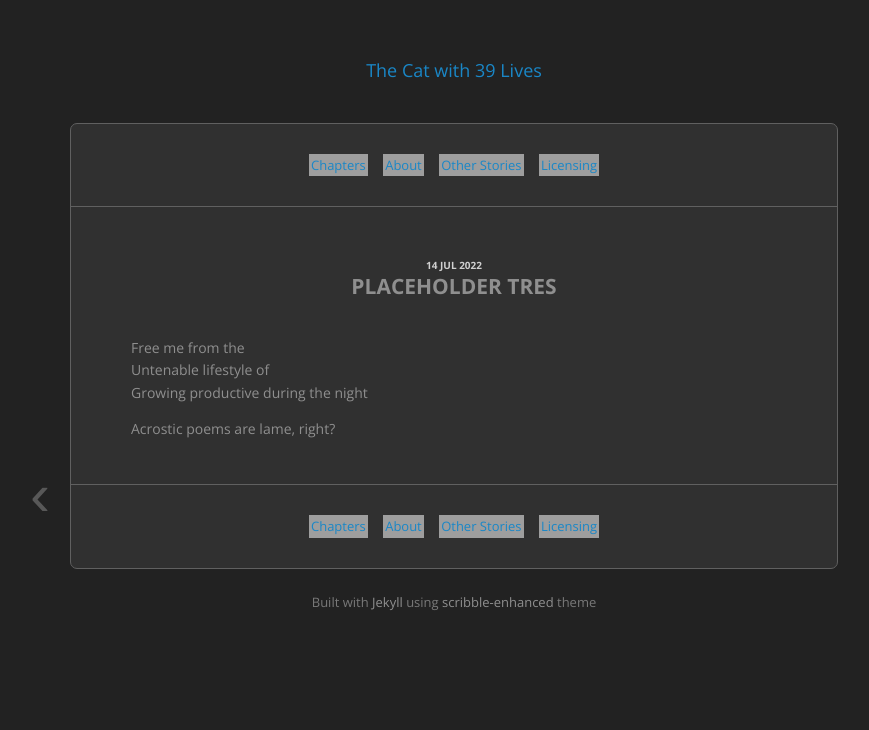
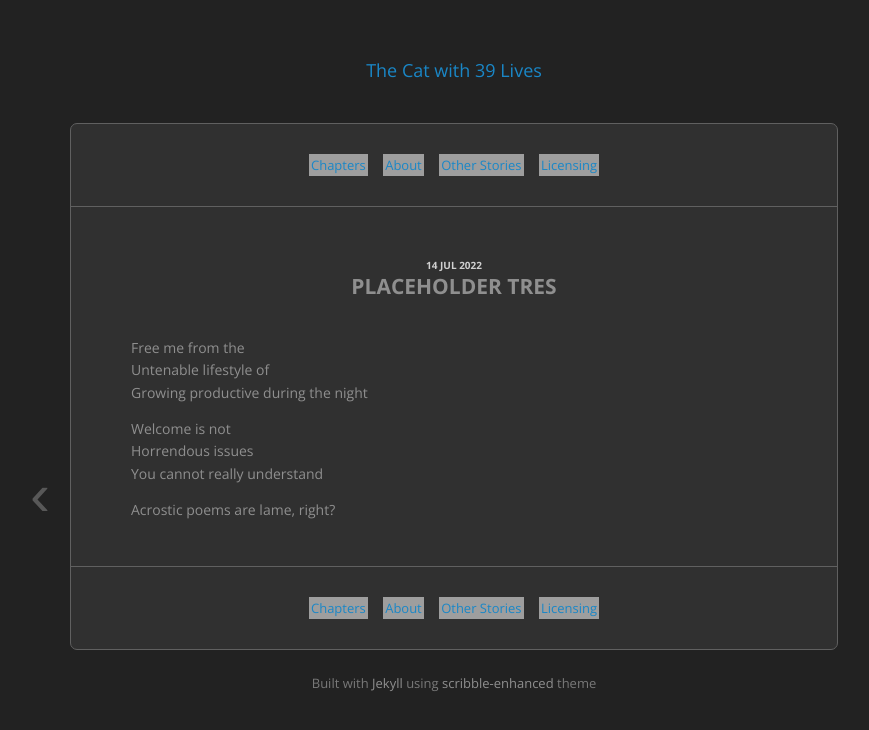
Before and after one commit to mehkanik/C39, a Jekyll site: the page built from _posts/2022-07-14-placeholder3.md, in a window 1280 px wide, cut to the strip 0-913 px from the top of the page. Shown: the top 730 px of the strip, without its empty margins (186-1055 px from the left). Built offline with Jekyll 4.4.1, drawn with Linux system fonts in a browser that asks for light colours; grey boxes are pictures that could not be loaded.

Commit message:
linebreaks?

```diff
--- a/_posts/2022-07-14-placeholder3.md
+++ b/_posts/2022-07-14-placeholder3.md
@@ -8,4 +8,8 @@ Free me from the<br/>
 Untenable lifestyle of<br/>
 Growing productive during the night<br/>
 
+Welcome is not
+Horrendous issues
+You cannot really understand
+
 Acrostic poems are lame, right?
```
